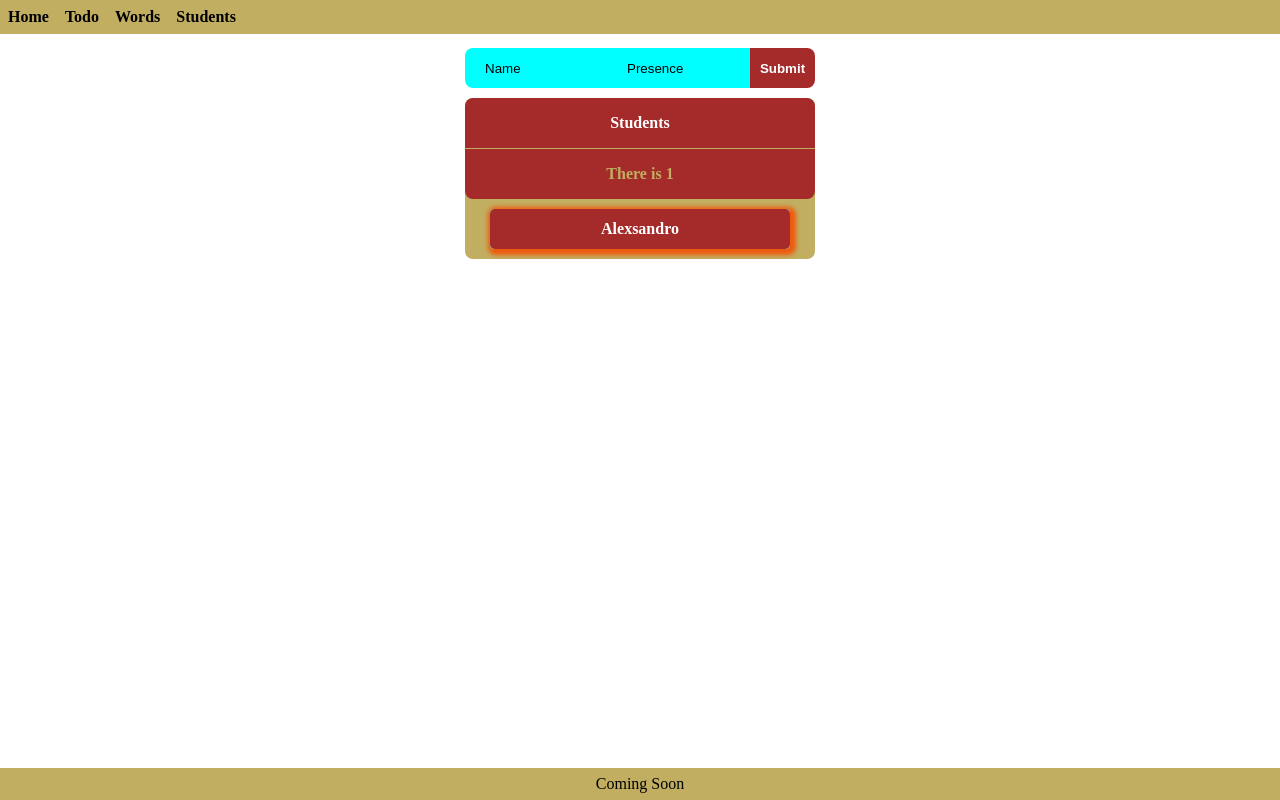
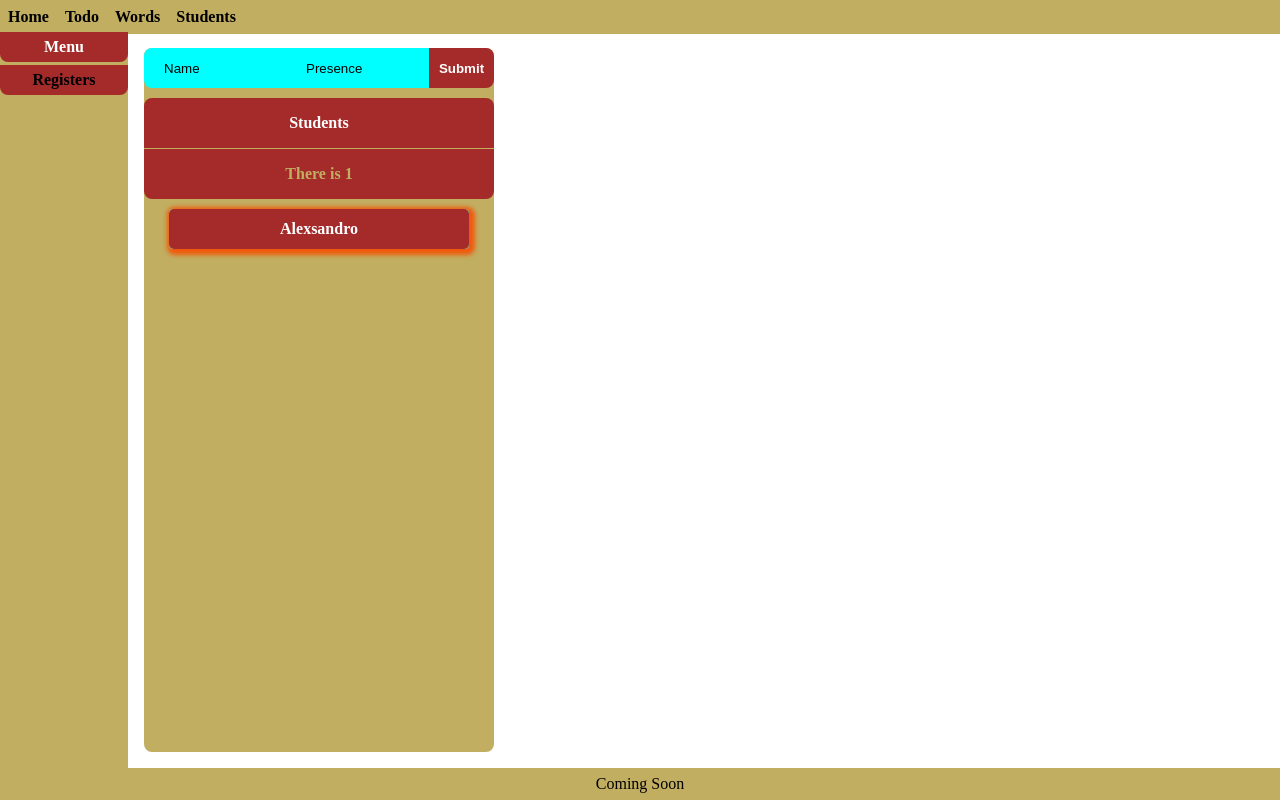
Before and after one commit to A1exsandro/for-my-self, a React (Create React App) app: page /students in a window 1280 px wide. Built offline with nearby package versions, Linux system fonts and the light colour scheme.

Commit message:
add registers page in students

```diff
--- a/src/App.js
+++ b/src/App.js
@@ -7,6 +7,7 @@ import Layout from './Pages/Layout';
 import Home from './Pages/Home';
 import Students from './Pages/Students';
 import Nouns from './Pages/Nouns';
+import Registers from './Pages/Registers';
 
 function App() {
   return (
@@ -18,6 +19,7 @@ function App() {
           <Route path="todo" element={<Todo />} />
           <Route path="students" element={<Students />} />
           <Route path="nouns" element={<Nouns />} />
+          <Route path="registers" element={<Registers />} />
         </Route>
       </Routes>
     </BrowserRouter>
--- /dev/null
+++ b/src/Pages/Registers/index.js
@@ -0,0 +1,11 @@
+import React from 'react';
+
+const Registers = () => {
+  return (
+    <div>
+      Hello, let's go Register
+    </div>
+  );
+}
+
+export default Registers;
--- a/src/Pages/Students/index.js
+++ b/src/Pages/Students/index.js
@@ -1,5 +1,6 @@
 import React, { useState } from 'react';
 import { useForm } from "react-hook-form";
+import { Link } from "react-router-dom";
 import './styles.css';
 
 const Students = () => {
@@ -17,6 +18,11 @@ const Students = () => {
 
   return (
     <div className='students'>
+      <div className='menu'>
+        <div>Menu</div>
+        <div><Link to="/registers">Registers</Link></div>
+      </div>
+      <div className='main'>
         <form onSubmit={handleSubmit(onSubmit)}>
           <input className='in_word' defaultValue="Name" {...register("name")} />
           <input className='in_translation' defaultValue="Presence" {...register("presence")} />
@@ -38,6 +44,7 @@ const Students = () => {
           }
         </div>
       </div>
+    </div>
   );
 }
 
--- a/src/Pages/Students/styles.css
+++ b/src/Pages/Students/styles.css
@@ -1,6 +1,6 @@
 .students {
-  display: flex;
-  flex-direction: column;
-  align-items: center;
-  margin: 1rem;
+  display: grid;
+  width: 100%;
+  margin: 0 auto;
+  grid-template-columns: 8rem auto;
 }
```
Lines whose indentation alone changed are shown as unchanged.
